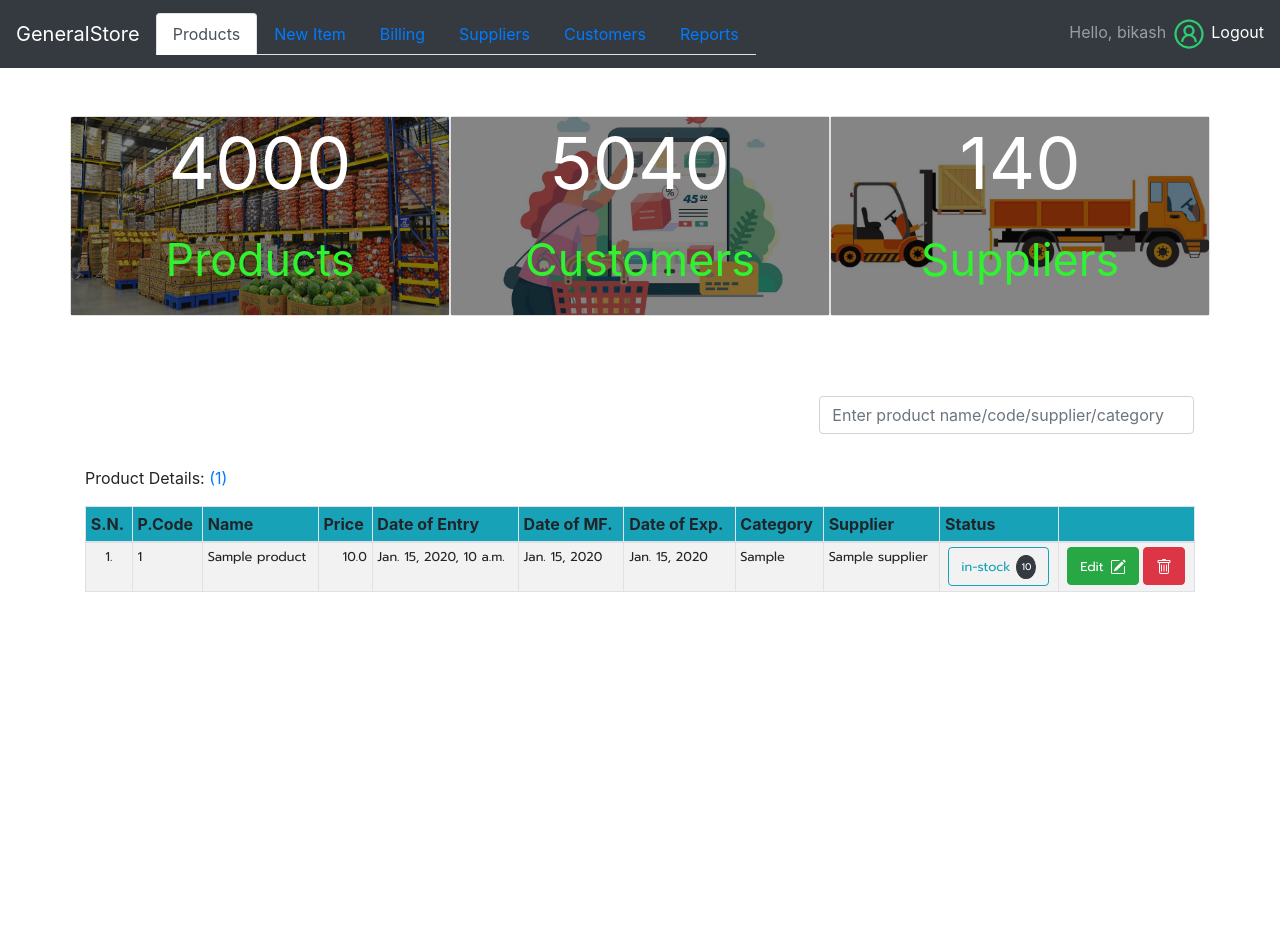
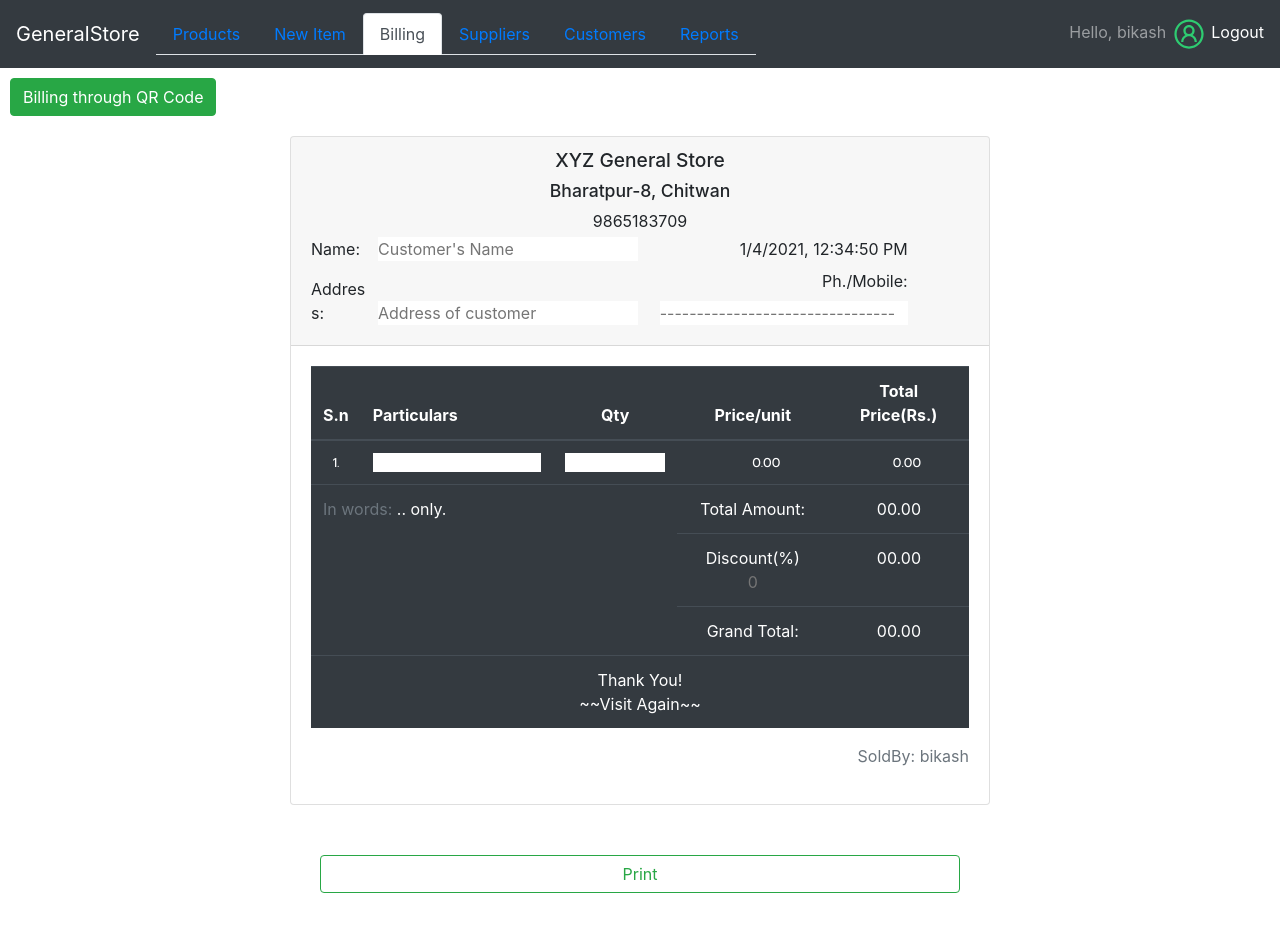
Before and after one commit to sthaB-kash/GeneralStore, a Django app: page / in a window 1280 px wide. Before the commit the page ends 592 px from the top, so only its background shows below. Run offline with Django 3.2, Linux system fonts and the light colour scheme; a user stored in the database is signed in; tables that the repository leaves empty hold one stand-in row (values such as "Sample post"); some libraries are stand-ins or nearby versions.

Commit message:
object of billing is created with available info.

```diff
--- a/myapp/views.py
+++ b/myapp/views.py
@@ -186,6 +186,16 @@ def delete_product(request, pid):
     return redirect('/')
 
 
+def deduct_qty(request):
+    bill = json.loads(request.POST.get('bill'))
+    print(bill)
+    print(type(bill))
+    for item in bill['particulars']:
+        print(item)
+        print(type(item))
+    return JsonResponse({'value': request.POST.get('csrfmiddlewaretoken')}, safe=False)
+
+
 def products(request):
     # if 'value' in request.GET:
     print(request.GET.get("term"))
--- a/shop/urls.py
+++ b/shop/urls.py
@@ -42,6 +42,7 @@ urlpatterns = [
     path("product/", views.products, name='products'),
     path("suppliers/", views.suppliers, name='suppliers'),
     path("billing/", views.make_bill, name="billing"),
+    path("deduct_qty", views.deduct_qty, name="deduct-qty"),
     path("billing-qrcode/", views.qrcode_billing, name="QrcodeBilling"),
     path("qty-price/", views.get_qty_and_price, name="qty_and_price"),
     path("get_supplier_info/", views.auto_fill_supplier_info, name="auto_fill_supplier_info"),
--- a/static/css/billing.css
+++ b/static/css/billing.css
@@ -37,3 +37,8 @@
             text-align: center;
             width: 36px !important;
         }
+@media print {
+    #qrcode-billing, #print-btn {
+        display: none;
+    }
+}
--- a/templates/index.html
+++ b/templates/index.html
@@ -5,7 +5,7 @@
 
     <link rel="stylesheet" href="{% static 'css/style.css' %}"/>
     <link rel="stylesheet" href="{% static 'css/style_for_no_of_products_suppliers_and_customers.css' %}"/>
-    <link rel="stylesheet" href="{% static 'css/billing.css' %}"/>
+    <link rel="stylesheet" href="{% static 'css/billing.css' %}?{% now 'U' %}"/>
 
     <!-- Required meta tags -->
     <meta charset="utf-8">
@@ -408,7 +408,8 @@
                 <div id="qty-qrcode"></div>
                 <!--print button-->
                 <div style="width:50%; margin: 50px auto;">
-                    <button class="btn  btn-outline-success " style="width:100%;">Print</button>
+                    {% csrf_token %}
+                    <button id="print-btn" class="btn  btn-outline-success print-btn" style="width:100%;">Print</button>
                 </div>
 
             <!--only for testing start -->
@@ -580,7 +581,7 @@
      });
 
     //------------------------dynamic billing------------------------------------------
-    //$('#billing-tab').tab('show');
+    $('#billing-tab').tab('show');
     $('#qrcode-billing').click(function(){
         $.ajax({
             url: '{% url "QrcodeBilling" %}',
@@ -641,7 +642,7 @@
                            if ($.isNumeric(get_qty_val)) {
                               calculated_total_sum += parseFloat(get_qty_val);
                               }
-                            });
+                        });
                         $('.total-amt').html(calculated_total_sum.toFixed(2));
                         var dis=0;
                         //5% discount
@@ -737,7 +738,82 @@
         $(this).removeClass('text-white');
    });
    //--------------dynamic billing end --------------------------
+
+   //-------------- bill date&time ---script start---------------
+
+   setInterval(function(){
+        datetime = new Date();
+        $('.bill-datetime').html(datetime.toLocaleString());
+        //console.log(datetime.toLocaleString());
+   },999);
+   //---------------end bill date&time-----------
+
+   //--------------print bill -----------------------------------
+   $('.print-btn').click(printContent);
+   function printContent(){
+    window.print();
+    deductQty();
+   }
+   function deductQty(){
+        var token = $('input[name=csrfmiddlewaretoken]').val();
+        var bill = makeBill();
+        //console.log(bill);
+        bill = JSON.stringify(bill);
+        $.ajax({
+            url: '{% url 'deduct-qty' %}',
+            type: 'post',
+            data: {'bill': bill, 'csrfmiddlewaretoken': token},
+            dataType: 'json',
+            success: function(response){
+                console.log(response);
+            }
+        });
+
+        //alert("deduct");
+   }
+
+   function makeBill(){
+    name = $('#customer-info').val();
+    address = $('#customer-address').val();
+    contact = $('#customer-contact').val();
+    date_time = $('.bill-datetime').html();
+    var items=[];
+    $('.items tr').each(
+    function (){
+        item = $(this).find('.particular').val();
+        qty = $(this).find('.qty').val();
+        price = $(this).find('.price').val();
+        total = $(this).find('.total').html();
+        item1 ={
+            item: item,
+            qty: qty,
+            price: price,
+            total: total
+        }
+        items.push(item1);
+    });
+    amt_in_words = $('#amt-in-words').html();
+    total_amt = $('.total-amt').html();
+    discount = $('.dis-val').html();
+    grantTotal = $('.g-total').html();
+    sold_by = $('.sold-by p').html();
+    bill = {
+        name : name,address: address,contact:contact,date:date_time,
+        particulars : items,
+        total_amt : total_amt,
+        discount: discount,
+        grant_total: grantTotal,
+        amt_in_words: amt_in_words,
+        sold_by: sold_by
+    };
+
+    return bill;
+  }
+
+   //---------------print bill end ----------------------------
   });
+
+
 
   </script>
   <script src="{% static 'js/index.js' %}" ></script>
```
